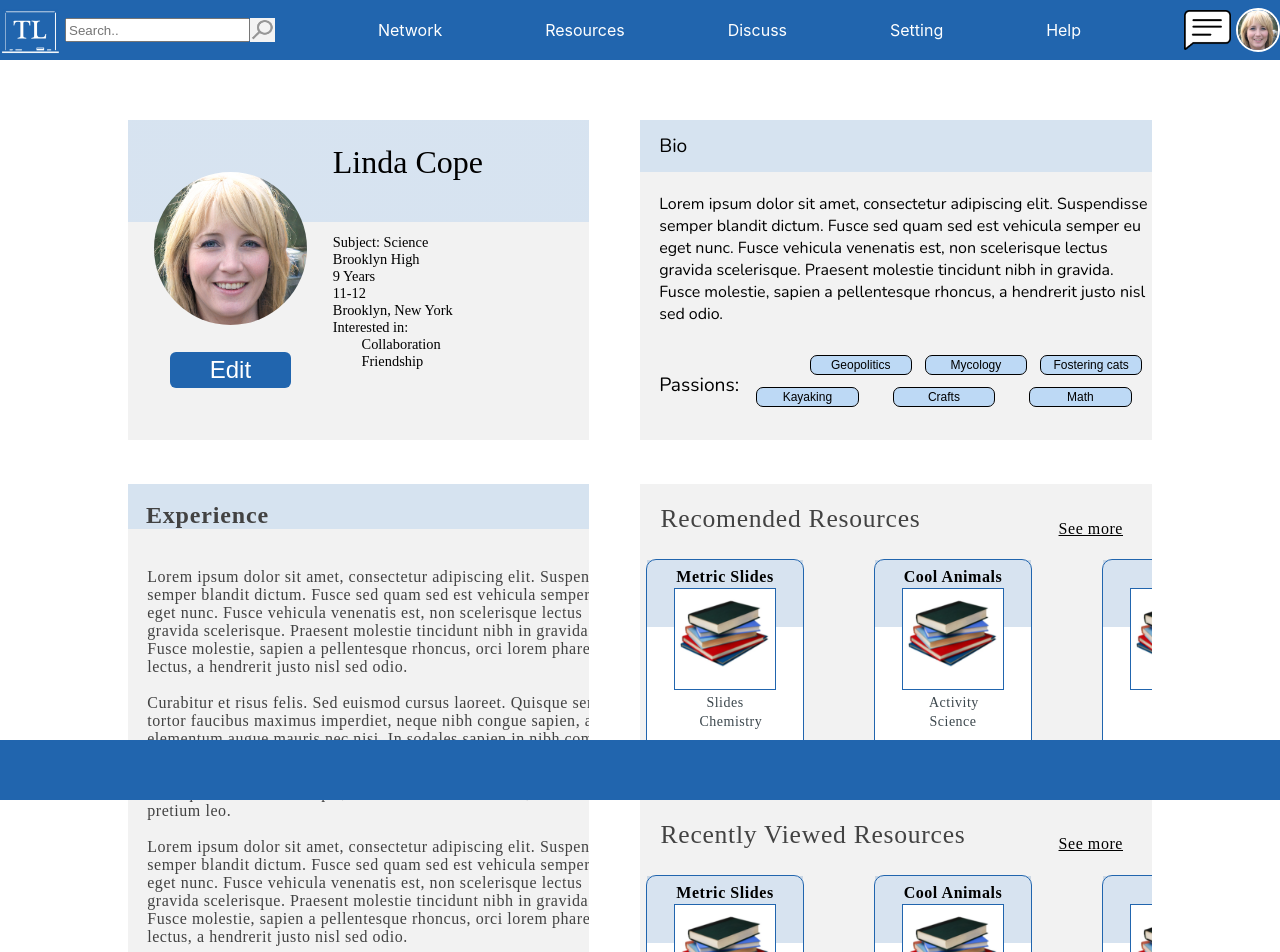
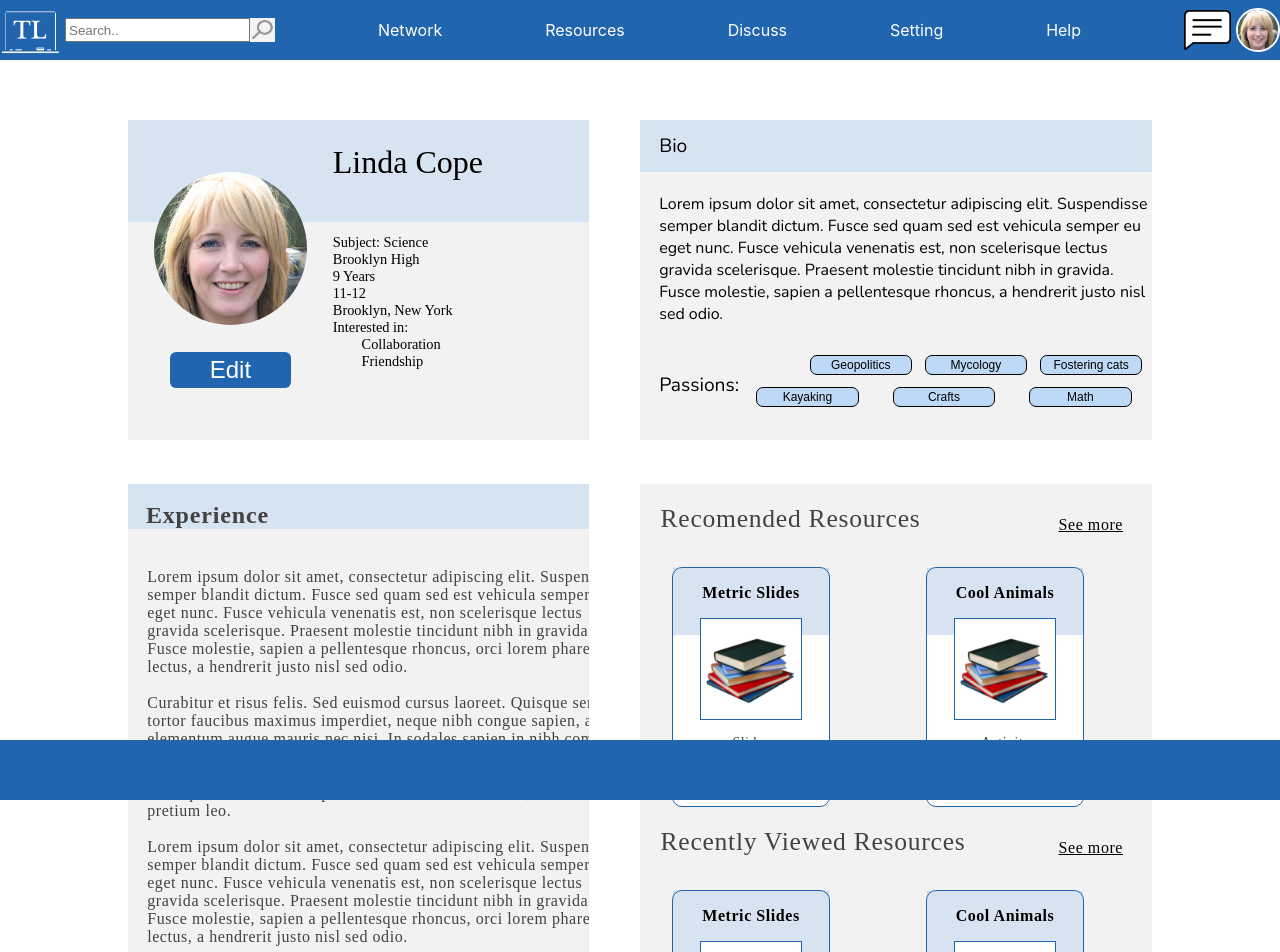
Before and after one commit to jlendle11/teachers-lounge, a React (Create React App) app: page /profile in a window 1280 px wide. Shown: the top 952 px of the page. Built offline with nearby package versions, Linux system fonts and the light colour scheme.

Commit message:
final css touches resources

```diff
--- a/src/components/Discussions/Discussions.css
+++ b/src/components/Discussions/Discussions.css
@@ -118,6 +118,7 @@
             margin-left: 5px;
             margin-right: 5px;
         }
+
     }
 
 
--- a/src/components/Profile/Profile.css
+++ b/src/components/Profile/Profile.css
@@ -83,7 +83,7 @@
      width: 40vw;
      height: 70vh;
      /* min-height: 120vh; */
-     background-color: blue;
+     background-color: #f2f2f2;
      margin-left: 2vw;
  }
 
--- a/src/components/Resources/ProfileResources.js
+++ b/src/components/Resources/ProfileResources.js
@@ -66,7 +66,7 @@ function ProfileResources() {
         <div className="resources-component1">
           {resourcesArray.map((resource, index) => {
             return (
-              <div key={index} className="resources-content-container">
+              <div key={index} className="resources-content-container2">
                 <div className="resources-boxes">
                   <div className="resources-title-box">
                     <div className="resources-title">{resource.title}</div>
@@ -91,7 +91,7 @@ function ProfileResources() {
         <div className="resources-component2">
           {resourcesArray.map((resource, index) => {
             return (
-              <div key={index} className="resources-content-container">
+              <div key={index} className="resources-content-container2">
                 <div className="resources-boxes">
                   <div className="resources-title-box">
                     <div className="resources-title">{resource.title}</div>
--- a/src/components/Resources/Resources.css
+++ b/src/components/Resources/Resources.css
@@ -32,7 +32,8 @@
   /* margin-left: 5.504vw; */
 }
 .r {
-  margin-top: 2vh;
+  margin-top: 16px;
+  margin-bottom: 16px;
 }
 .f-r,
 .r{
@@ -42,7 +43,7 @@
 .resources-title {
   display: flex;
   justify-content: center;
-  margin: 1vh;
+  margin: 16px;
 
   height: 22px;
   font-family: Avenir;
@@ -69,7 +70,7 @@
   text-align: center;
   color: #3c474d;
 
-  margin-top: 8.5vh;
+  margin-top: 100px;
 }
 
 .resources-subject {
@@ -89,7 +90,7 @@
 .resources-img {
   width: 96px;
   height: auto;
-  margin: 1vh 0;
+  margin: 16px 0;
   padding: 1px;
 }
 
@@ -106,12 +107,14 @@
   align-content: center;
 
   position: relative;
-  margin: 9% 64px 0 6px;
+  /* margin: 0 64px 0 6px; */
+  /* margin: 0 32px; */
+  margin: 0 64px 0 0;
   z-index: 1;
 }
 
 .resources-container {
-  margin: 3% 0 3% 0;
+  margin: 10px 0 10px 0;
   display: flex;
   flex-direction: column;
   width: 80vw;
@@ -129,7 +132,8 @@
   border: solid 1px #2165ae;
   background-color: #ffffff;
   position: absolute;
-  margin-top: 3.5vh;
+  /* margin-top: 3.5vh; */
+  margin: 50px 0;
 }
 .resources-component {
   display: flex;
@@ -156,12 +160,22 @@
 
 .resources-arrows-container{
   display: flex;
+  margin-top: 32px;
 }
 
 .resources-component1,
 .resources-component2{
   display: flex;
   overflow: auto;
+}
+
+.resources-content-container {
+  margin-left: 0;
+}
+
+.resources-content-container2 {
+  margin-top: 32px;
+  margin-left: 32px;
 }
 
 .r-r,
@@ -192,7 +206,7 @@
   display: flex;
   flex-direction: column;
   justify-content: space-evenly;
-  /* overflow: auto; */
+  overflow: auto;
 }
 
 .r-r-container,
@@ -215,5 +229,5 @@
   color: #000000;
   /* margin: 4% 3%; */
   text-decoration: underline;
-  margin: 7% 4% 0 0;
+  margin: 32px 4% 0 0;
 }
```
